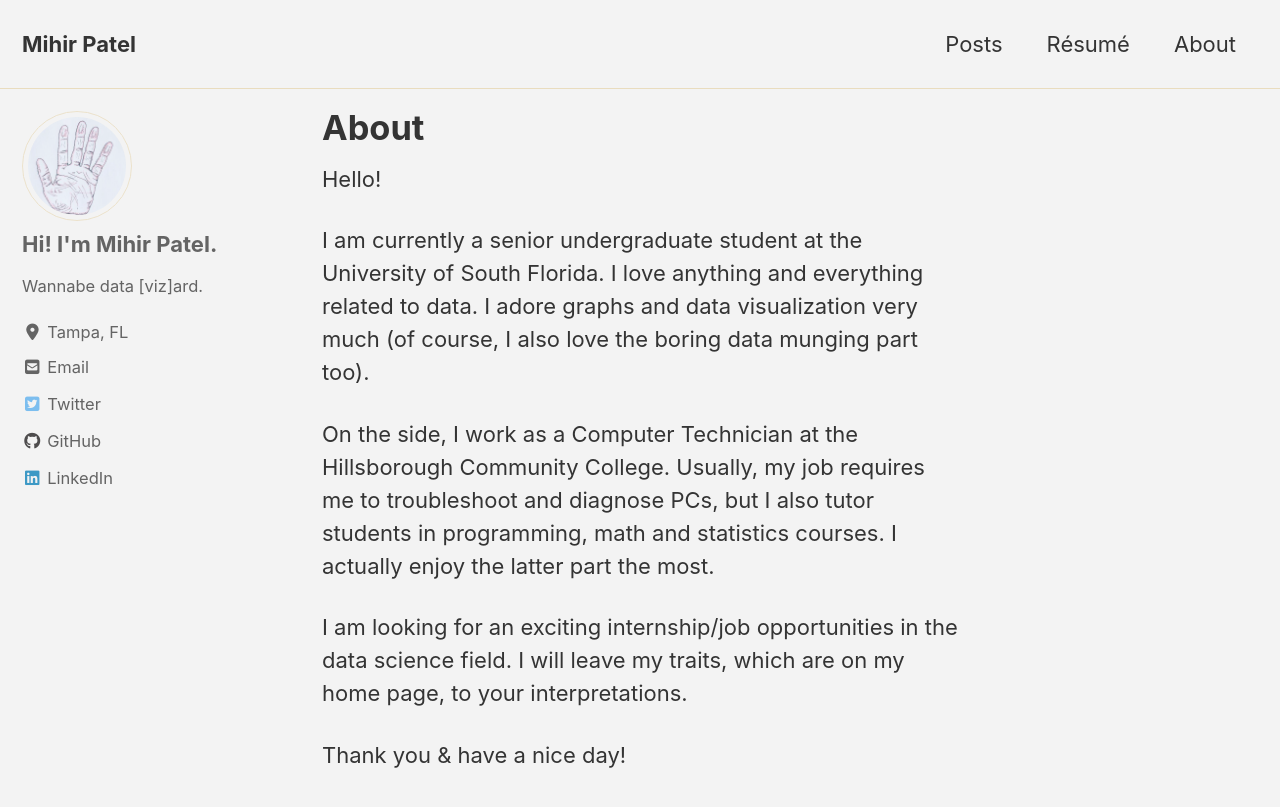
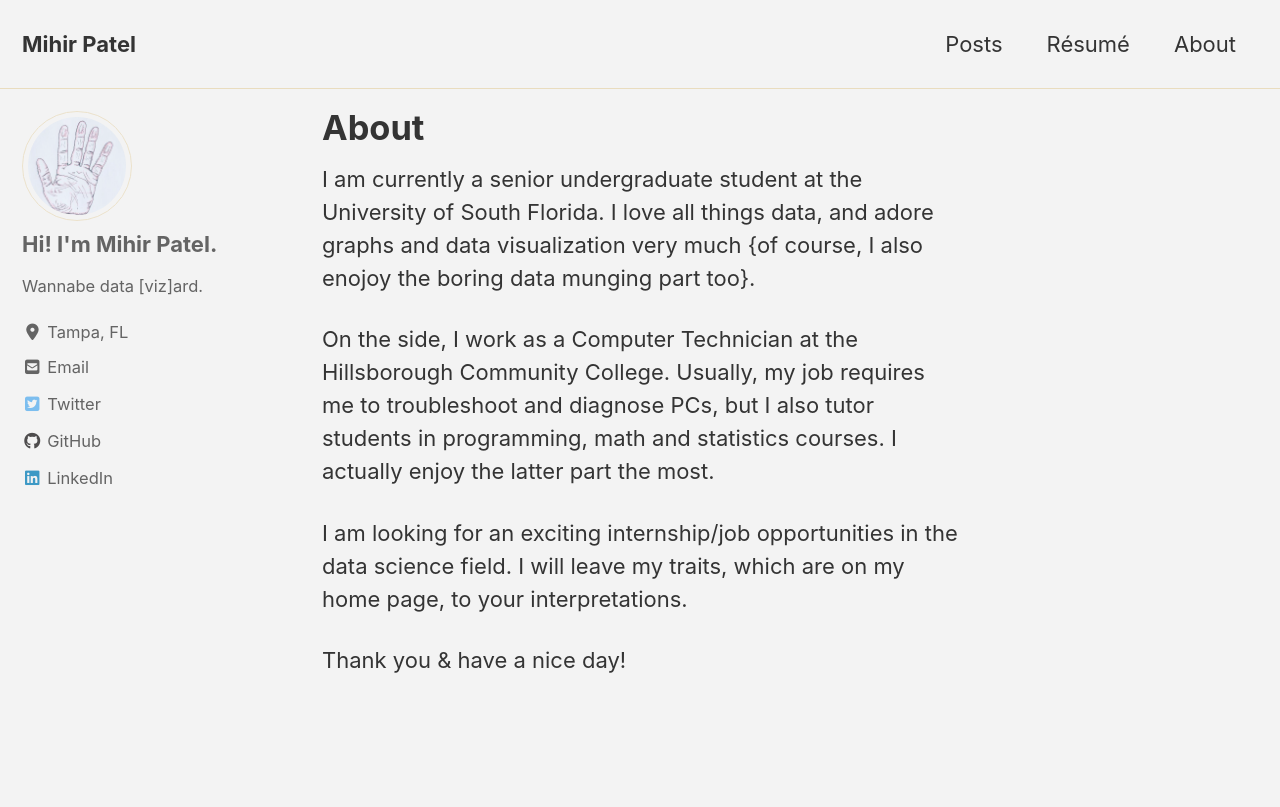
Before and after one commit to mihirp161/mihirp161.github.io, a Jekyll site: the page built from _pages/about.md, in a window 1280 px wide and 900 px high. Shown: the top 807 px of the window. Built offline with Jekyll 4.4.1, drawn with Linux system fonts in a browser that asks for light colours; cached includes are drawn as plain includes; nearby versions of some CDN libraries.

Commit message:
Update about.md

```diff
--- a/_pages/about.md
+++ b/_pages/about.md
@@ -3,10 +3,7 @@ title: "About"
 permalink: /about/
 header:
 ---
-
-Hello!
-
-I am currently a senior undergraduate student at the University of South Florida. I love anything and everything related to data. I adore graphs and data visualization very much (of course, I also love the boring data munging part too).
+I am currently a senior undergraduate student at the University of South Florida. I love all things data, and adore graphs and data visualization very much {of course, I also enojoy the boring data munging part too}.
 
 On the side, I work as a Computer Technician at the Hillsborough Community College. Usually, my job requires me to troubleshoot and diagnose PCs, but I also tutor students in programming, math and statistics courses. I actually enjoy the latter part the most.
 
```
